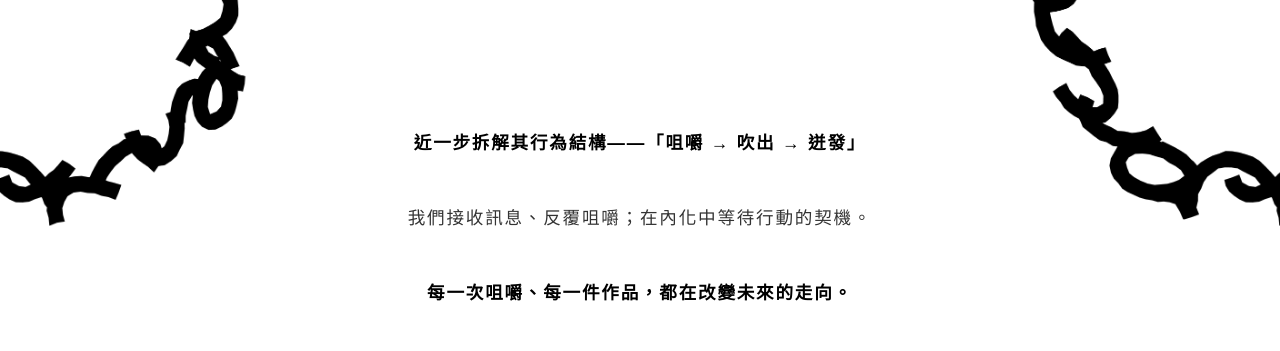
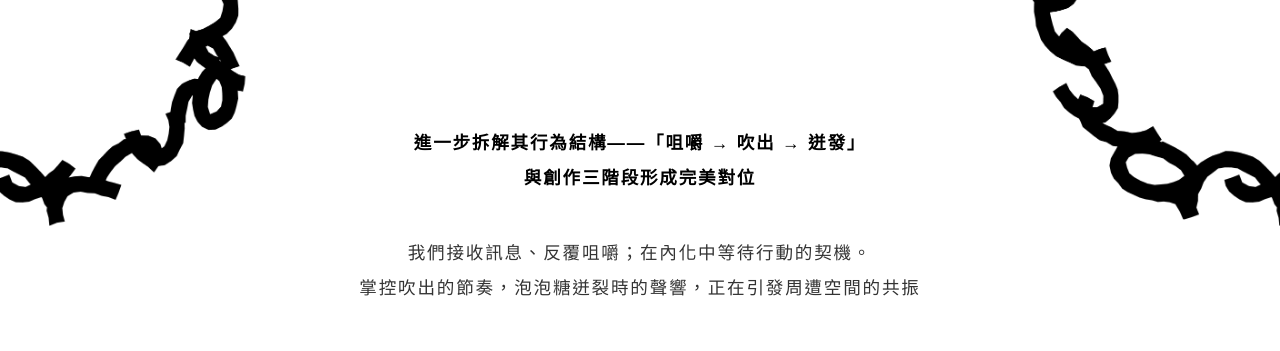
Before and after one commit to shan930105shan/RRRR-website, a Vue app: page / in a window 1280 px wide. Shown: the part 1520-1871 px from the top of the page. Built offline with nearby package versions, Linux system fonts and the light colour scheme.

Commit message:
補充泡泡糖內文

```diff
--- a/src/components/BubbleTheorySection.vue
+++ b/src/components/BubbleTheorySection.vue
@@ -37,8 +37,8 @@ onUnmounted(() => {
     <div class="max-w-[1200px] mx-auto px-10 relative z-10">
       <div class="w-full flex justify-center">
         <div class="max-w-[600px] text-center text-black leading-[2.2] tracking-widest text-[0.95rem] md:text-[1.1rem]">
-          <p class="mb-10 font-bold">近一步拆解其行為結構——「咀嚼 → 吹出 → 迸發」</p>
-          <p class="mb-10 opacity-80">我們接收訊息、反覆咀嚼；在內化中等待行動的契機。</p>
+          <p class="mb-10 font-bold">進一步拆解其行為結構——「咀嚼 → 吹出 → 迸發」<br />與創作三階段形成完美對位</p>
+          <p class="mb-10 opacity-80">我們接收訊息、反覆咀嚼；在內化中等待行動的契機。<br />掌控吹出的節奏，泡泡糖迸裂時的聲響，正在引發周遭空間的共振</p>
           <p class="font-bold">每一次咀嚼、每一件作品，都在改變未來的走向。</p>
         </div>
       </div>
```
